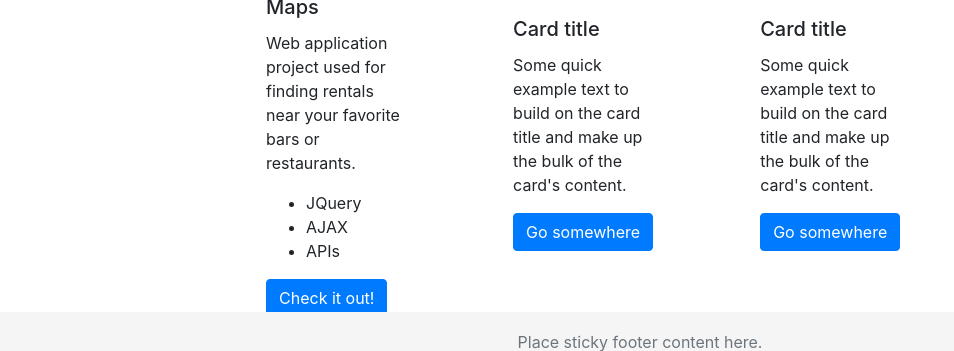
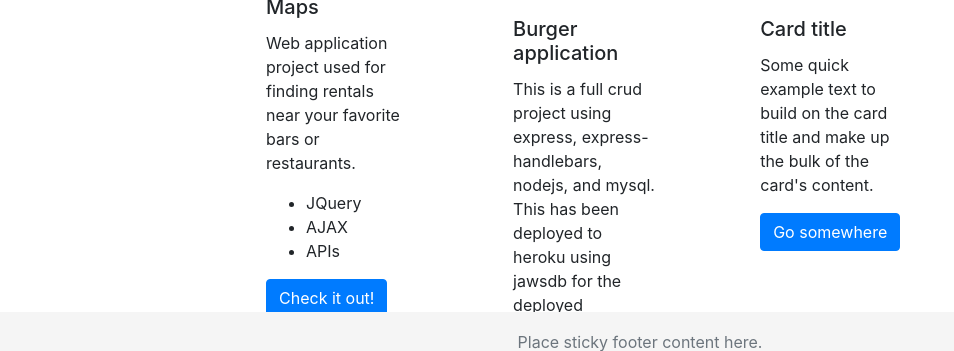
Before and after one commit to hinrichsad/homework2, a plain HTML site: page portfolio.html in a window 1280 px wide. Shown: the part 428-779 px from the top of the page, without its empty margins (0-954 px from the left). Drawn offline with nearby package versions, Linux system fonts and the light colour scheme.

Commit message:
added new application to portfolio

```diff
--- a/portfolio.html
+++ b/portfolio.html
@@ -76,10 +76,9 @@
                     <div>
                         <img src="https://via.placeholder.com/150" class="card-img-top" alt="portfolio item 2">
                         <div class="card-body">
-                            <h5 class="card-title">Card title</h5>
-                            <p class="card-text">Some quick example text to build on the card title and make up the bulk
-                                of the card's content.</p>
-                            <a href="#" class="btn btn-primary">Go somewhere</a>
+                            <h5 class="card-title">Burger application</h5>
+                            <p class="card-text">    This is a full crud project using express, express-handlebars, nodejs, and mysql. This has been deployed to heroku using jawsdb for the deployed database. </p>
+                            <a href="https://git.heroku.com/big-burger-joint.git" class="btn btn-primary">Check it out!</a>
                         </div>
                     </div>
                 </div>
```
